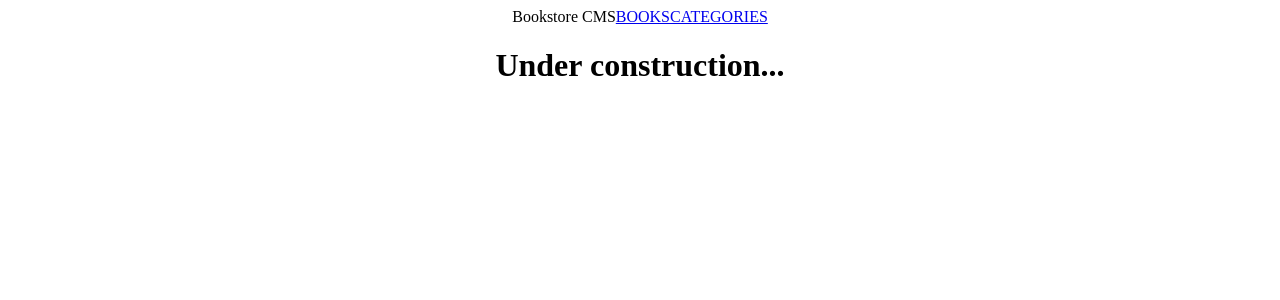
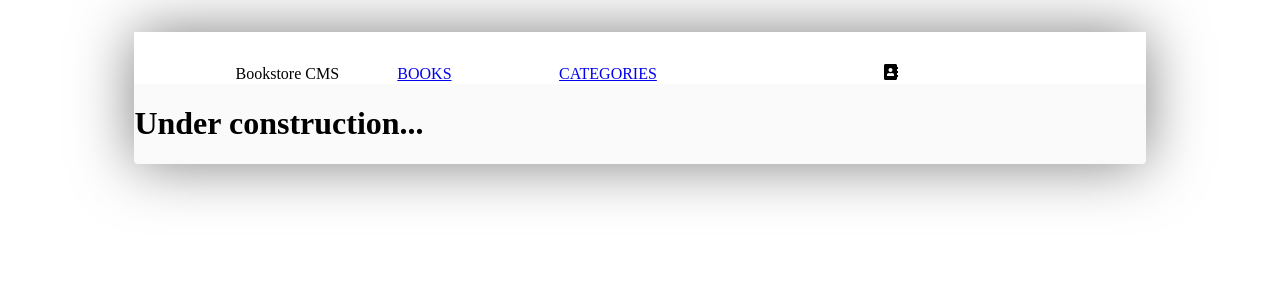
Before and after one commit to ahmedadel56/Book-Store, a React (Create React App) app: page /categories in a window 1280 px wide. Shown: the top 300 px of the page. Built offline with nearby package versions, Linux system fonts and the light colour scheme.

Commit message:
Add react-icons

```diff
--- a/package.json
+++ b/package.json
@@ -9,6 +9,7 @@
     "axios": "^0.24.0",
     "react": "^17.0.2",
     "react-dom": "^17.0.2",
+    "react-icons": "^4.3.1",
     "react-redux": "^7.2.6",
     "react-router-dom": "^5.2.0",
     "react-scripts": "4.0.3",
--- a/src/components-style/App.css
+++ b/src/components-style/App.css
@@ -1,4 +1,10 @@
 .App {
-  text-align: center;
-  height: 70vh;
+  display: flex;
+  flex-direction: column;
+  border-radius: 4px;
+  background-color: #fafafa;
+  box-shadow: 0 0 60px 0 rgba(0, 0, 0, 0.5);
+  width: 80%;
+  margin: auto;
+  margin-top: 2rem;
 }
--- a/src/components-style/Nav.css
+++ b/src/components-style/Nav.css
@@ -1,10 +1,15 @@
-:root {
-  --bubble-gum-pink: #ff5ab7;
-  --black: #1e1e1e;
-  --medium-blue: #307bbe;
-  --black-5: #0000000c;
-  --white: #e8e8e8;
-  --pinkish-grey: #c4c4c4;
-  --azure: #0290ff;
-  --black-Two: #121212;
+.panel-bg {
+  display: flex;
+  flex-direction: row;
+  justify-content: flex-start;
+  align-items: center;
+  padding-top: 2rem;
+  padding-left: 10%;
+  padding-right: 10%;
+  background-color: #fff;
 }
+
+.panel-bg span,
+.panel-bg .NavLink {
+  flex-basis: 20%;
+}
--- a/src/components/Book.js
+++ b/src/components/Book.js
@@ -1,4 +1,4 @@
-import React from 'react';
+import React, { useEffect, useState } from 'react';
 import { useDispatch } from 'react-redux';
 import { removeBook } from '../redux/books/books';
 
@@ -9,12 +9,44 @@ const Book = ({ book }) => {
   const remove = () => {
     dispatch(removeBook(id));
   };
+
+  const [percentage, setPercntage] = useState(0);
+  const [chapter, setCahpter] = useState(0);
+  const [author, setAuthor] = useState('');
+
+  const random = (numb) => (Math.floor(Math.random() * numb));
+
+  const percAndChapter = () => {
+    setPercntage(random(100));
+    setCahpter(random(30));
+  };
+
+  const chooseAuthor = () => {
+    const authorsList = ['Michael Bennett', 'Aleatha Romig', 'Jerry Weaver', 'Jamie McGuire', 'Aleatha Romig', 'Ade, George', 'Confucius', 'Confucius',
+      'Jenna Busch', 'Laurie Finkelstein', 'Konni Granma', 'Laurel Anne Hill', 'Mark J. Rose', 'Barbara Morriss', 'Mike Robinson', 'Naomi Brett Rourke', 'Susan Shofer',
+      'Debra Tash', 'Robert Yehling ', 'Konni Granma', 'Laurel Anne Hill', 'Mark J. Rose', 'Barbara Morriss', 'William Faulkner', 'George Orwell', 'Charles Dickens',
+      'John Steinbeck', 'Ralph Ellison', 'Harper Lee', 'Franz Kafka'];
+
+    const uthorIndex = random(31);
+    const author = authorsList[uthorIndex];
+    setAuthor(author);
+  };
+
+  useEffect(() => {
+    percAndChapter();
+    chooseAuthor();
+  }, []);
+
   return (
     <li>
       <h3>
         {title}
         {' '}
         {category}
+        {percentage}
+        %
+        {chapter}
+        {author}
       </h3>
       <button type="button" onClick={remove}> remove</button>
     </li>
--- a/src/components/InserBook.js
+++ b/src/components/InserBook.js
@@ -32,8 +32,8 @@ const InserBook = () => {
 
   return (
     <form onSubmit={submitBook}>
-      <input type="text" id="title" value={title} onChange={addTitle} placeholder="name of the book" />
-      <input type="text" id="category" value={category} onChange={addCategory} placeholder="category of the book" />
+      <input type="text" id="title" value={title} onChange={addTitle} placeholder="name of the book" required />
+      <input type="text" id="category" value={category} onChange={addCategory} placeholder="category of the book" required />
       <button type="submit">Add book</button>
     </form>
   );
--- a/src/components/Nav.js
+++ b/src/components/Nav.js
@@ -1,10 +1,10 @@
 import React from 'react';
 import { NavLink } from 'react-router-dom';
+import { FaAddressBook } from 'react-icons/fa';
 import '../components-style/Nav.css';
 
 export default function Nav() {
   return (
-    <div>
     <div className="panel-bg">
       <span className="Bookstore-CMS ">
         Bookstore CMS
@@ -19,7 +19,10 @@ export default function Nav() {
           CATEGORIES
         </span>
       </NavLink>
-      </div>
+      <span />
+      <span>
+        <FaAddressBook />
+      </span>
     </div>
   );
 }
```
Also changed, not shown: 1 other file (tests, documents, lock files or other folders). Lines whose indentation alone changed are shown as unchanged.
